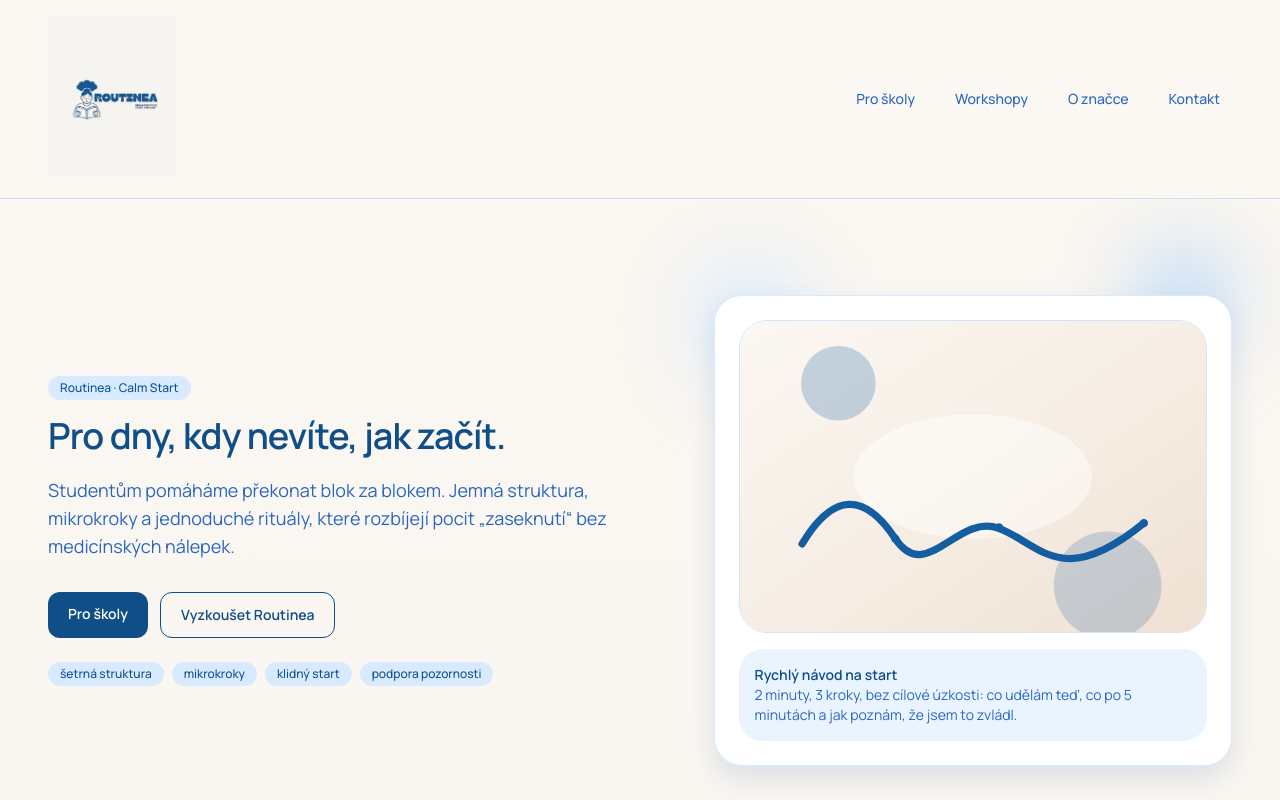
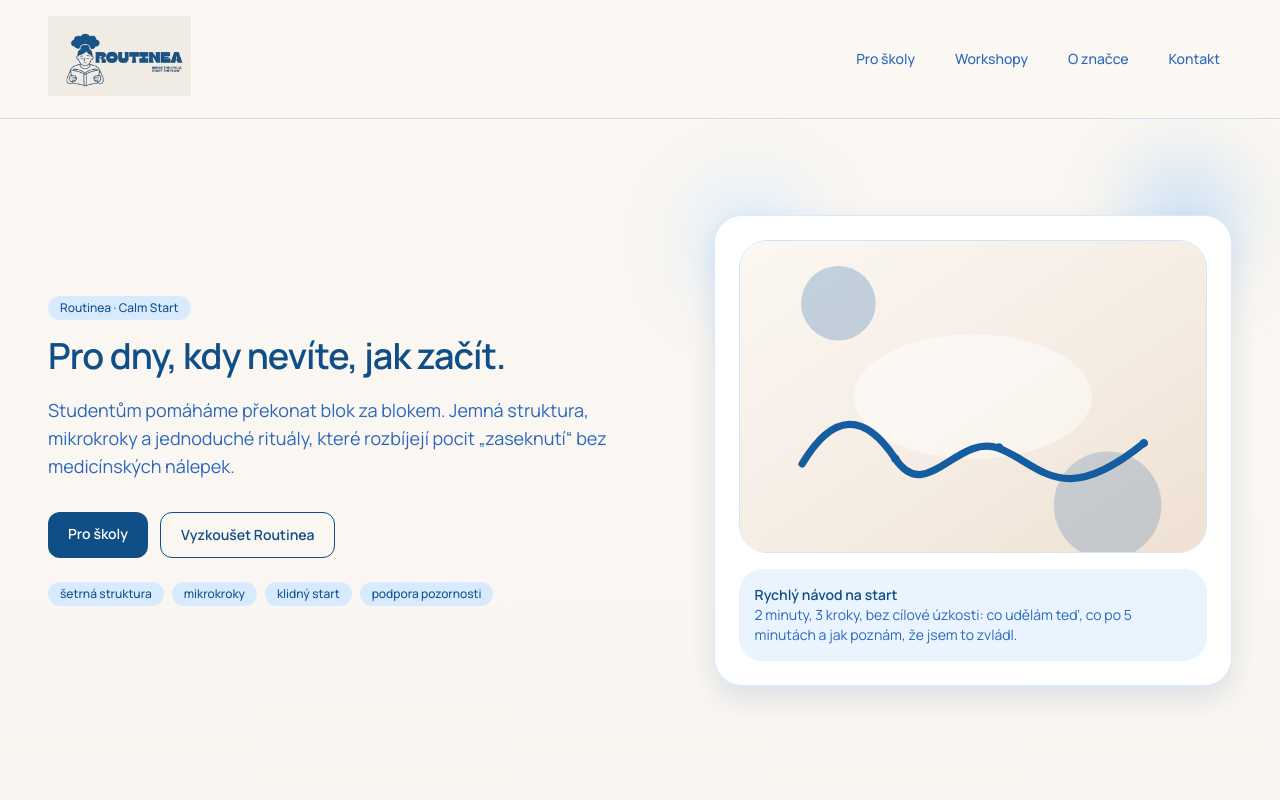
Before and after one commit to Samo878/Routinea_web, a Next.js app: page / in a window 1280 px wide. Shown: the top 800 px of the page. Built offline with nearby package versions, Linux system fonts and the light colour scheme; no server answers.

Commit message:
Update logo image and size

```diff
--- a/components/site-logo.tsx
+++ b/components/site-logo.tsx
@@ -6,9 +6,9 @@ export function SiteLogo() {
       <Image
         src="/images/routinea_logo.jpg"
         alt="Routinea"
-        width={480}
-        height={600}
-        className="h-40 w-auto rounded-sm object-contain"
+        width={476}
+        height={267}
+        className="h-16 w-auto object-contain mix-blend-multiply md:h-20"
         priority
       />
     </span>
```
Also changed, not shown: public/images/routinea_logo.jpg.
